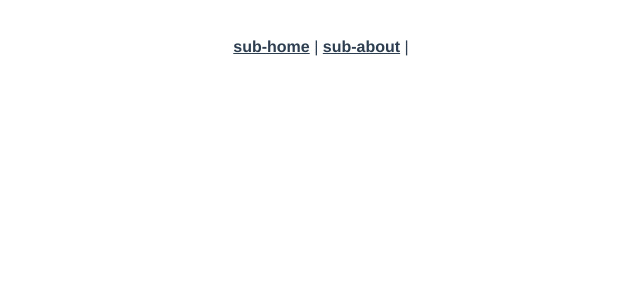
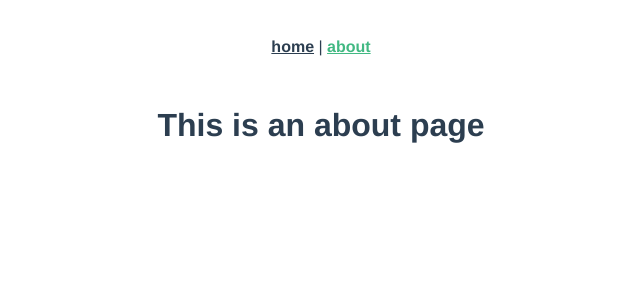
Before and after one commit to T0205/vue2-sub-app, a Vue app: page /about in a window 1280 px wide. Shown: the top 300 px of the page, without its empty margins (319-959 px from the left). Built offline with nearby package versions, Linux system fonts and the light colour scheme.

Commit message:
feat: 子应用初步改装 microApp

```diff
--- a/src/App.vue
+++ b/src/App.vue
@@ -1,12 +1,15 @@
 <template>
   <div id="app">
     <nav>
-      <router-link to="/sub-home">sub-home</router-link> |
-      <router-link to="/sub-about">sub-about</router-link> |
+      <router-link to="/home">home</router-link> |
+      <router-link to="/about">about</router-link>
     </nav>
-    <router-view/>
+    <router-view />
   </div>
 </template>
+<script>
+console.log('process.env.BASE_URL==>', process.env.BASE_URL)
+</script>
 
 <style>
 #app {
--- a/src/main.js
+++ b/src/main.js
@@ -5,8 +5,13 @@ import store from './store'
 
 Vue.config.productionTip = false
 
-new Vue({
+const app = new Vue({
   router,
   store,
   render: h => h(App)
 }).$mount('#app')
+
+
+window.unmount = () => {
+  app.$destroy()
+}
--- a/vue.config.js
+++ b/vue.config.js
@@ -1,4 +1,11 @@
 const { defineConfig } = require('@vue/cli-service')
 module.exports = defineConfig({
+  devServer: {
+    port: 3000,
+    open: true,
+    headers: {
+      'Access-Control-Allow-Origin': '*',
+    },
+  },
   transpileDependencies: true
 })
```
Also changed, not shown: src/router/index.js (+4 -4 lines).
